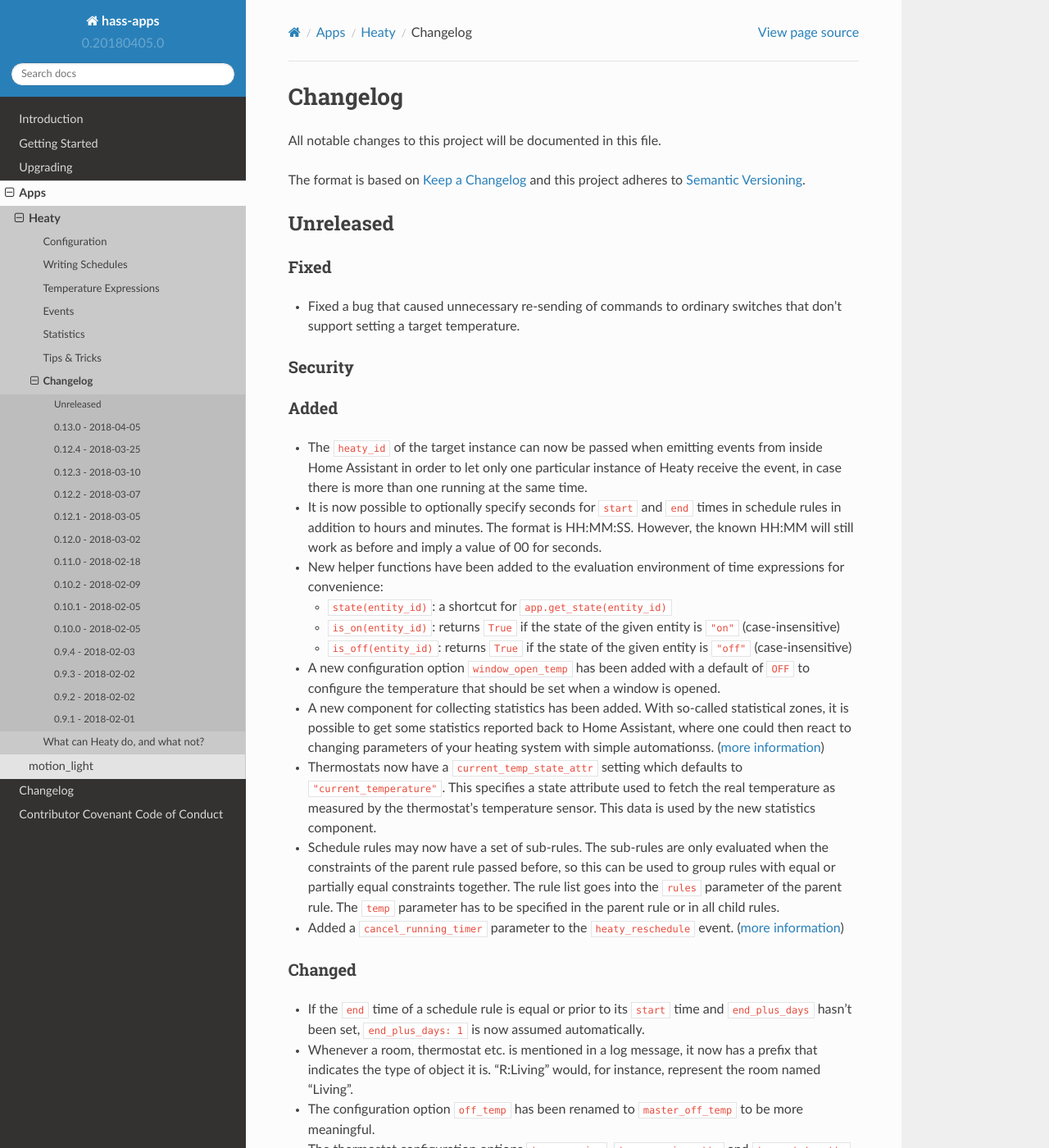
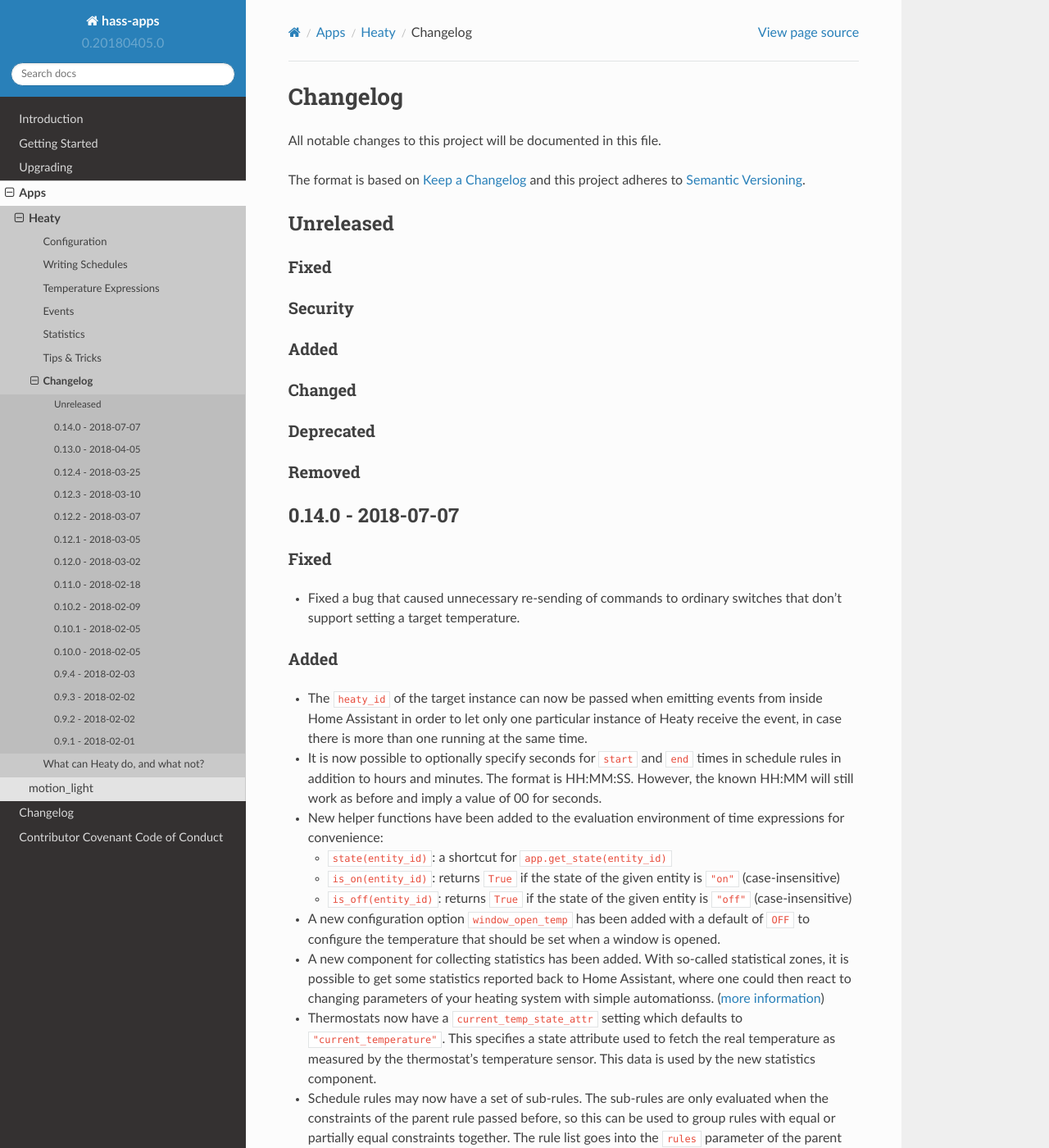
Before and after one commit to bob1de/hass-apps, a Sphinx documentation site: the page built from docs/apps/heaty/CHANGELOG.md, in a window 1280 px wide and 1400 px high. Shown: the whole window at 82% size. Built offline with Sphinx 7.4.7 and the Read the Docs theme 2.0.0, drawn with Linux system fonts in a browser that asks for light colours.

Commit message:
[heaty] Release v0.14.0

```diff
--- a/docs/apps/heaty/CHANGELOG.md
+++ b/docs/apps/heaty/CHANGELOG.md
@@ -9,10 +9,23 @@
 ## Unreleased
 
 ### Fixed
+
+### Security
+
+### Added
+
+### Changed
+
+### Deprecated
+
+### Removed
+
+
+## 0.14.0 - 2018-07-07
+
+### Fixed
 * Fixed a bug that caused unnecessary re-sending of commands to ordinary
   switches that don't support setting a target temperature.
-
-### Security
 
 ### Added
 * The ``heaty_id`` of the target instance can now be passed when emitting
```
Also changed, not shown: other parts of docs/apps/heaty/CHANGELOG.md (+0 -2 lines), 1 other file.
